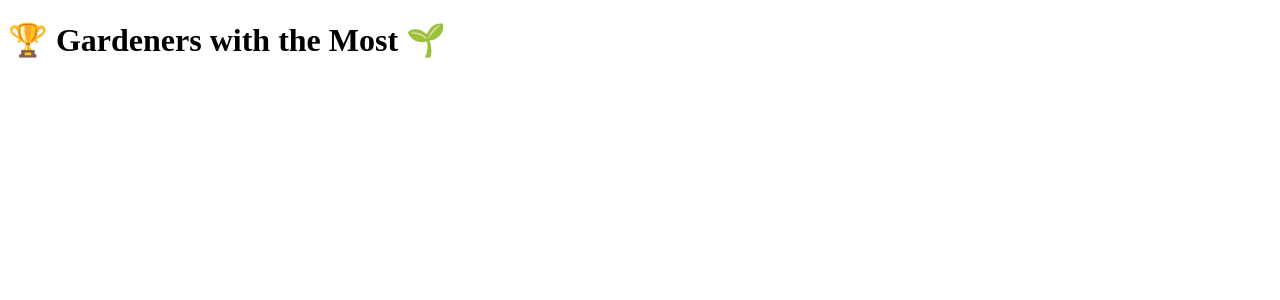
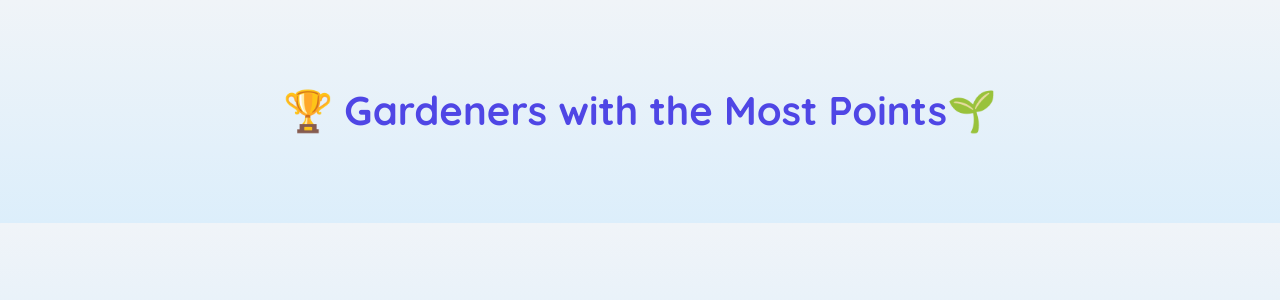
Before and after one commit to garvboiiiii/SoulGarden, a Flask app: page /leaderboard in a window 1280 px wide. Shown: the top 300 px of the page. Run offline with Flask 3, Linux system fonts and the light colour scheme; parts of the project's set-up code (start-up, migrations or seed data) failed here and were passed over.

Commit message:
Updated leaderboard.html

```diff
--- a/templates/leaderboard.html
+++ b/templates/leaderboard.html
@@ -1,14 +1,47 @@
 <!DOCTYPE html>
-<html>
+<html lang="en">
 <head>
-  <title>🌿 SoulGarden Leaderboard</title>
+    <meta charset="UTF-8">
+    <title>🌸 SoulGarden Leaderboard 🌸</title>
+    <link href="https://fonts.googleapis.com/css2?family=Quicksand:wght@400;700&display=swap" rel="stylesheet">
+    <style>
+        body {
+            font-family: 'Quicksand', sans-serif;
+            background: linear-gradient(to bottom, #f0f4f8, #dceefb);
+            color: #333;
+            text-align: center;
+            padding: 50px;
+        }
+        h1 {
+            font-size: 2.5rem;
+            color: #4f46e5;
+            margin-bottom: 30px;
+        }
+        ul {
+            list-style: none;
+            padding: 0;
+        }
+        li {
+            background: #fff;
+            border-radius: 12px;
+            padding: 15px 25px;
+            margin: 10px auto;
+            width: 300px;
+            box-shadow: 0 4px 10px rgba(0,0,0,0.05);
+            font-size: 1.1rem;
+        }
+        li span {
+            font-weight: bold;
+            color: #2f855a;
+        }
+    </style>
 </head>
 <body>
-  <h1>🏆 Gardeners with the Most 🌱</h1>
-  <ul>
-    {% for user, points in users %}
-      <li>@{{ user }} — {{ points }} pts</li>
-    {% endfor %}
-  </ul>
+    <h1>🏆 Gardeners with the Most Points🌱</h1>
+    <ul>
+        {% for user in users %}
+        <li> <span>@{{ user[0] }}</span> — {{ user[1] }} pts </li>
+        {% endfor %}
+    </ul>
 </body>
 </html>
```
